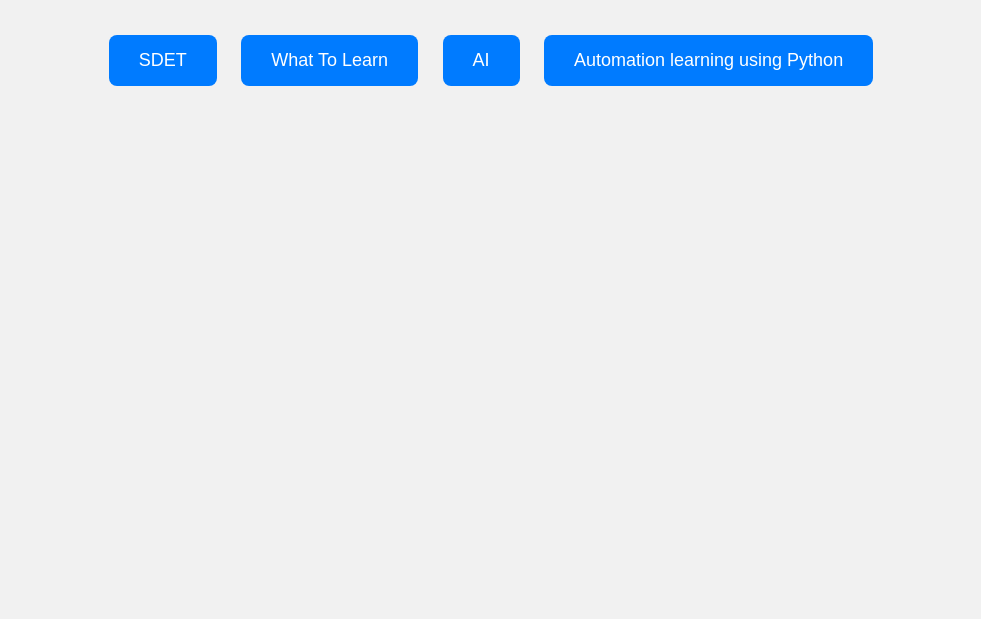
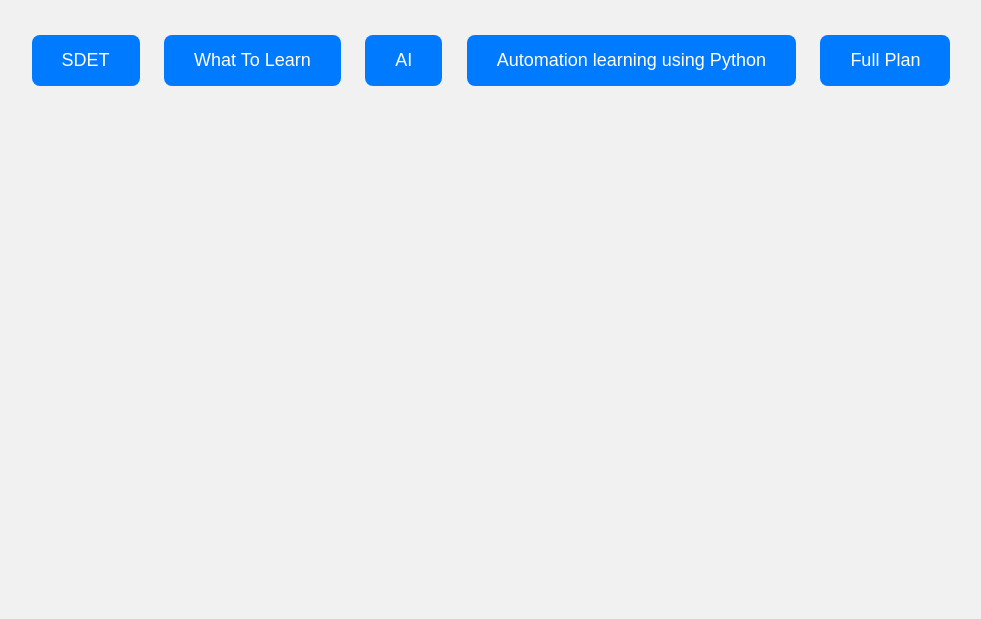
Before and after one commit to MhdYunz/Learning, a plain HTML site: page Index.html in a window 1280 px wide. Shown: the part 181-800 px from the top of the page, without its empty margins (149-1130 px from the left). Drawn offline with Linux system fonts and the light colour scheme.

Commit message:
Update Index.html
new page

```diff
--- a/Index.html
+++ b/Index.html
@@ -42,6 +42,7 @@
   <button class="nav-button" onclick="location.href='WTL.html'">What To Learn</button>
   <button class="nav-button" onclick="location.href='ai.html'">AI</button>
   <button class="nav-button" onclick="location.href='autopy.html'">Automation learning using Python</button>
+  <button class="nav-button" onclick="location.href='full_plan.html'">Full Plan</button>
 </div>
 
 </body>
```
